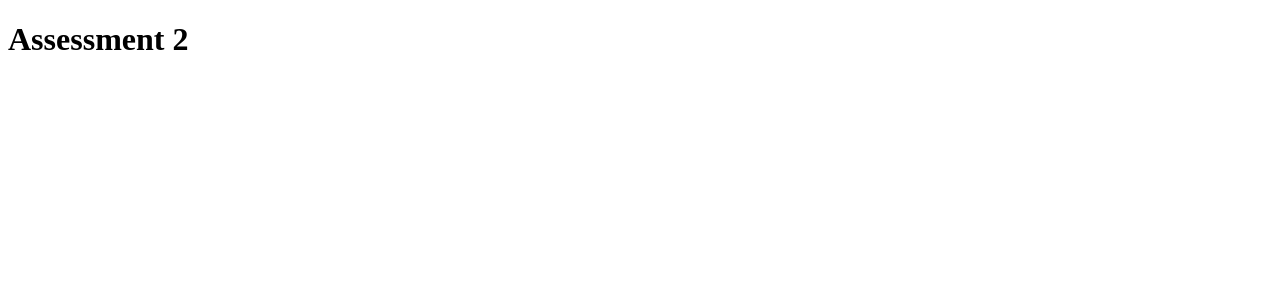
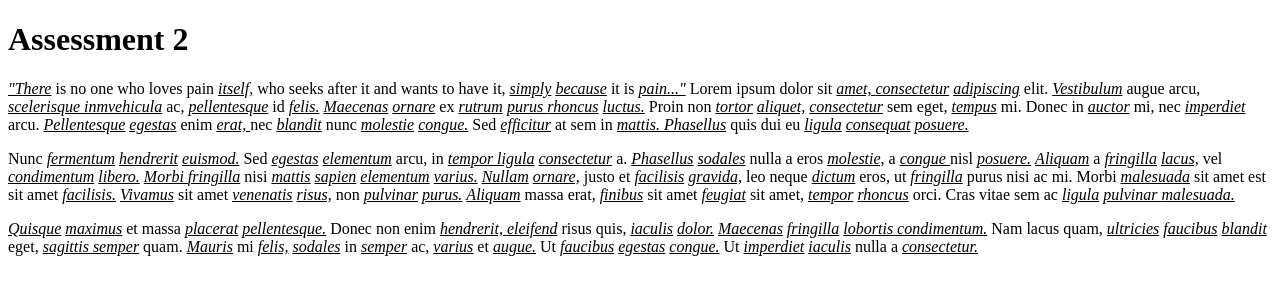
Before and after one commit to anxogcd/Assessment-2, a website: page www/index.html in a window 1280 px wide. Drawn offline with Linux system fonts and the light colour scheme.

Commit message:
Exercicio 6

```diff
--- /dev/null
+++ b/www/css/style.css
@@ -0,0 +1,3 @@
+em {
+  text-decoration: underline;
+}
--- a/www/index.html
+++ b/www/index.html
@@ -4,14 +4,45 @@
     <meta charset="UTF-8" />
     <meta http-equiv="X-UA-Compatible" content="IE=edge" />
     <meta name="viewport" content="width=device-width, initial-scale=1.0" />
+    <link rel="stylesheet" href="./css/style.css" />
     <title>Módulo JavaScript</title>
   </head>
   <body>
     <h1>Assessment 2</h1>
+    <p>
+      "There is no one who loves pain itself, who seeks after it and wants to
+      have it, simply because it is pain..." Lorem ipsum dolor sit amet,
+      consectetur adipiscing elit. Vestibulum augue arcu, scelerisque
+      inmvehicula ac, pellentesque id felis. Maecenas ornare ex rutrum purus
+      rhoncus luctus. Proin non tortor aliquet, consectetur sem eget, tempus mi.
+      Donec in auctor mi, nec imperdiet arcu. Pellentesque egestas enim erat,
+      nec blandit nunc molestie congue. Sed efficitur at sem in mattis.
+      Phasellus quis dui eu ligula consequat posuere.
+    </p>
+    <p>
+      Nunc fermentum hendrerit euismod. Sed egestas elementum arcu, in tempor
+      ligula consectetur a. Phasellus sodales nulla a eros molestie, a congue
+      nisl posuere. Aliquam a fringilla lacus, vel condimentum libero. Morbi
+      fringilla nisi mattis sapien elementum varius. Nullam ornare, justo et
+      facilisis gravida, leo neque dictum eros, ut fringilla purus nisi ac mi.
+      Morbi malesuada sit amet est sit amet facilisis. Vivamus sit amet
+      venenatis risus, non pulvinar purus. Aliquam massa erat, finibus sit amet
+      feugiat sit amet, tempor rhoncus orci. Cras vitae sem ac ligula pulvinar
+      malesuada.
+    </p>
+    <p>
+      Quisque maximus et massa placerat pellentesque. Donec non enim hendrerit,
+      eleifend risus quis, iaculis dolor. Maecenas fringilla lobortis
+      condimentum. Nam lacus quam, ultricies faucibus blandit eget, sagittis
+      semper quam. Mauris mi felis, sodales in semper ac, varius et augue. Ut
+      faucibus egestas congue. Ut imperdiet iaculis nulla a consectetur.
+    </p>
+
     <!-- <script type="module" src="./js/ejercicio1.js"></script> -->
     <!-- <script type="module" src="./js/ejercicio2.js"></script> -->
     <!-- <script type="module" src="./js/ejercicio3.js"></script> -->
     <!-- <script type="module" src="./js/ejercicio4.js"></script> -->
     <!-- <script type="module" src="./js/ejercicio5.js"></script> -->
+    <script type="module" src="./js/ejercicio6.js"></script>
   </body>
 </html>
--- /dev/null
+++ b/www/js/ejercicio6.js
@@ -0,0 +1,22 @@
+"use strict";
+
+const ps = document.querySelectorAll("p");
+
+const textos = [];
+
+const nuevoTexto = [];
+
+for (const p of ps) {
+  textos.push(p.textContent.split(' '));
+}
+
+for (let j = 0; j < textos.length; j++) {
+  for (let i = 0; i < textos[j].length; i++) {
+    if (textos[j][i].length > 5) textos[j][i] = `<em>${textos[j][i]}</em>`;
+  }
+  nuevoTexto[j] = textos[j].join(" ");
+}
+
+for (let i = 0; i < ps.length; i++) {
+  ps[i].innerHTML = nuevoTexto[i];
+}
```
